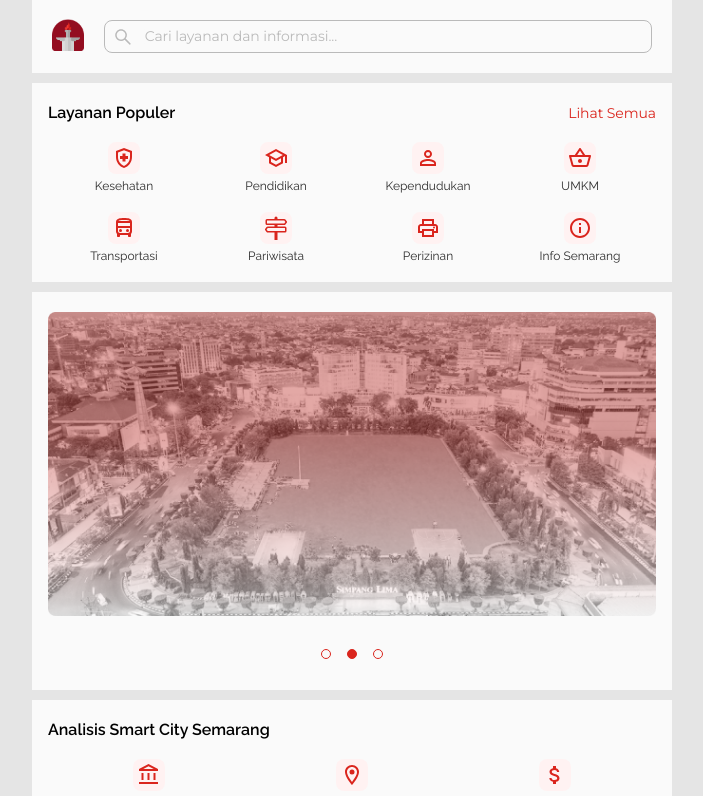
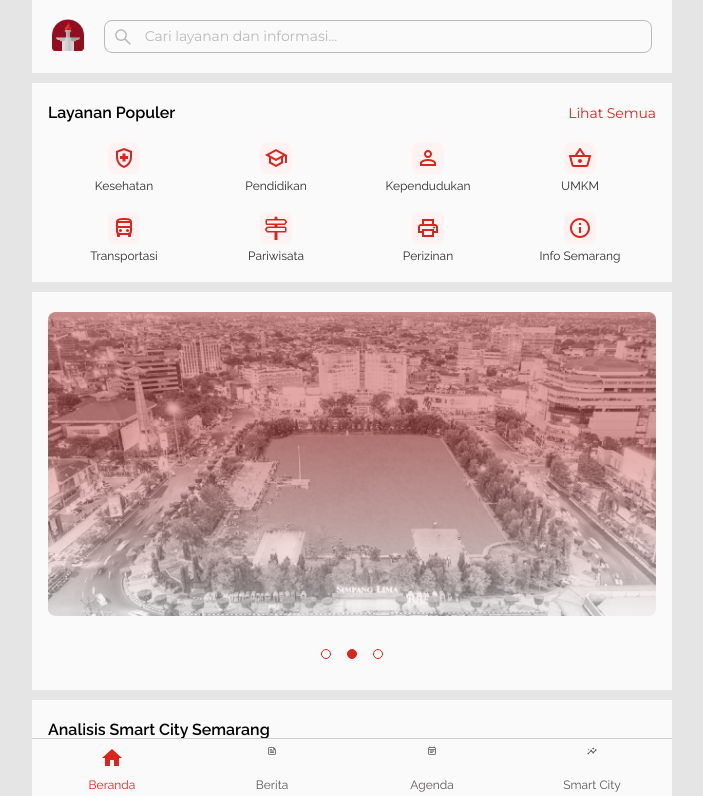
Before and after one commit to sccicitb/ta-SemarangGo-frontend, a React (Vite) app: page / in a window 1280 px wide. Shown: the top 796 px of the page, without its empty margins (288-991 px from the left). Built offline with nearby package versions, Linux system fonts and the light colour scheme.

Commit message:
feat: nav bar

```diff
--- /dev/null
+++ b/src/components/navBar/NavBar.module.css
@@ -0,0 +1,62 @@
+.navBarWrapper {
+  list-style-type: none;
+  display: inline-block;
+  border-width: 1px 0px 0px;
+  border-right-style: initial;
+  border-bottom-style: initial;
+  border-left-style: initial;
+  border-right-color: initial;
+  border-bottom-color: initial;
+  border-left-color: initial;
+  border-image: initial;
+  vertical-align: middle;
+  transition: all 0.35s ease 0s;
+  width: 100%;
+  padding: 7px 0px;
+  max-width: 640px;
+  position: fixed;
+  bottom: 0px;
+  left: 50%;
+  transform: translate(-50%);
+  z-index: 2;
+  border-top-style: solid;
+  border-top-color: var(--clr-mono-grey-alt);
+  margin: 0px;
+  background-color: var(--clr-mono-white);
+}
+
+.navItem {
+  display: inline-block;
+  width: 25%;
+  font-size: 10px;
+  cursor: pointer;
+  justify-content: center;
+  align-items: center;
+  text-align: center;
+}
+
+.active {
+  color: var(--clr-primary-red-main);
+}
+
+.inactive {
+  color: var(--clr-primary-darker-grey);
+}
+
+.iconWrapper {
+  position: relative;
+  margin-bottom: 8px;
+  width: 24px;
+  height: 24px;
+  margin: 0px auto 8px auto;;
+}
+
+.icon {
+  width: auto;
+  height: 100%;
+}
+
+.text {
+  white-space: nowrap;
+  display: inline-block;
+}
--- /dev/null
+++ b/src/components/navBar/NavBar.tsx
@@ -0,0 +1,78 @@
+import { useState } from "react";
+import { NavLink } from "react-router-dom";
+
+import styles from "./NavBar.module.css";
+import fontStyles from "@/variables/font-variable.module.css"
+
+import {
+  MdOutlineHome as HomeIcon,
+  MdHome as ActiveHomeIcon,
+  MdOutlineFeed as NewsIcon,
+  MdFeed as ActiveNewsIcon,
+  MdOutlineEventNote as AgendaIcon,
+  MdEventNote as ActiveAgendaIcon,
+  MdInsights as SmartCityIcon,
+} from "react-icons/md";
+
+
+const NavBar = () => {
+  const [activeLink, setActiveLink] = useState<number>(0);
+
+  const data = [
+    {
+      link: "/",
+      icon: HomeIcon,
+      activeIcon: ActiveHomeIcon,
+      text: "Beranda"
+    },
+    {
+      link: "/news",
+      icon: NewsIcon,
+      activeIcon: ActiveNewsIcon,
+      text: "Berita"
+    },
+    {
+      link: "/agenda",
+      icon: AgendaIcon,
+      activeIcon: ActiveAgendaIcon,
+      text: "Agenda"
+    },
+    {
+      link: "/smart-city",
+      icon: SmartCityIcon,
+      activeIcon: SmartCityIcon,
+      text: "Smart City"
+    }
+  ]
+
+  const handleClick = ({ index }: {index: number}) => {
+    setActiveLink(index);
+  }
+
+  return (
+    <nav className={styles.navBarWrapper}>
+      {data.map((element, index) =>
+        <NavLink
+          to={element.link}
+          key={index}
+          onClick={() => handleClick}
+          className={({ isActive }) =>
+            isActive ? `${styles.navItem} ${styles.active}` : `${styles.navItem} ${styles.inactive}`
+          }
+        >
+          <div className={styles.iconWrapper}>
+            { //Check if active
+              activeLink === index
+                ? <element.activeIcon className={styles.icon}/>
+                : <element.icon />
+            }
+          </div>
+          <span className={fontStyles.subRegular}>
+            {element.text}
+          </span>
+        </NavLink>
+      )}
+    </nav>
+  );
+};
+export default NavBar;
--- a/src/pages/index.module.css
+++ b/src/pages/index.module.css
@@ -15,6 +15,6 @@
   margin: 0px auto;
   box-sizing: border-box;
   top: 73px;
-  padding: 0px 16px 80px;
+  padding: 0px 16px 60px;
   min-height: calc(100vh - 73px);
 }
--- a/src/pages/index.tsx
+++ b/src/pages/index.tsx
@@ -4,17 +4,18 @@ import { useRecoilValue } from "recoil";
 
 import styles from "./index.module.css";
 import appStyles from "./_app.module.css";
+import { NewsCardTypes } from "@/models/newsCard";
+import { AgendaCardTypes } from "@/models/agendaCard";
 
 import SearchHeader from "@/components/searchHeader/SearchHeader";
 import Separator from "@/components/separator/Separator";
 import PopularServiceSection from "@/components/popularServiceSection/PopularServiceSection";
 import Carousel from "@/components/carousel/Carousel";
 import SmartCityAnalysisSection from "@/components/smartCityAnalysisSection/SmartCityAnalysisSection";
-import { NewsCardTypes } from "@/models/newsCard";
 import NewsSection from "@/components/newsSection/NewsSection";
-import { AgendaCardTypes } from "@/models/agendaCard";
 import AgendaSection from "@/components/agendaSection/AgendaSection";
 import SemarangGoSection from "@/components/semarangGoSection/SemarangGoSection";
+import NavBar from "@/components/navBar/NavBar";
 
 const newsData: NewsCardTypes.NewsCard[] = [
   {
@@ -72,7 +73,9 @@ function HomePage() {
         />
         <Separator />
         <SemarangGoSection />
+        <Separator />
       </main>
+      <NavBar />
     </div>
   );
 }
```
